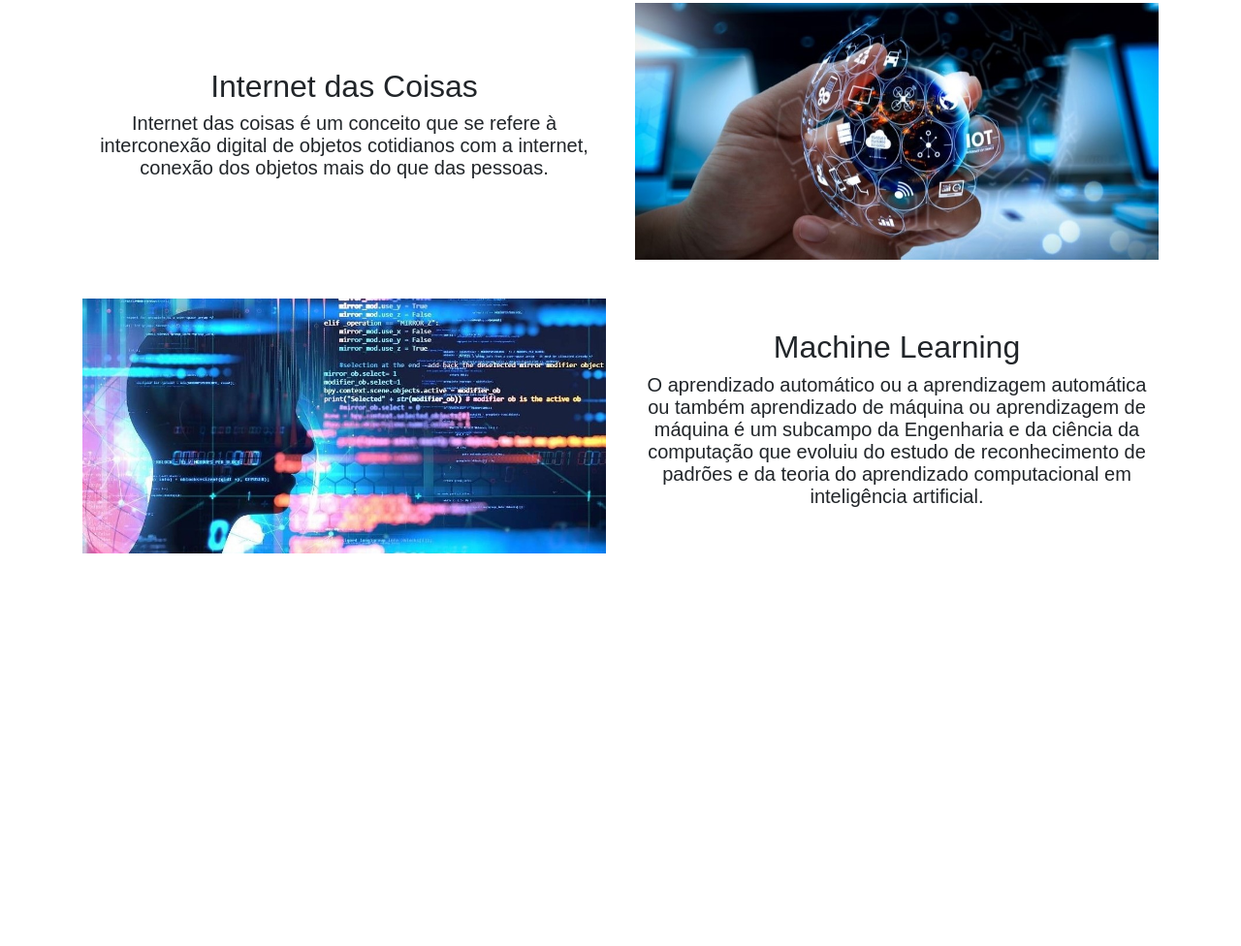
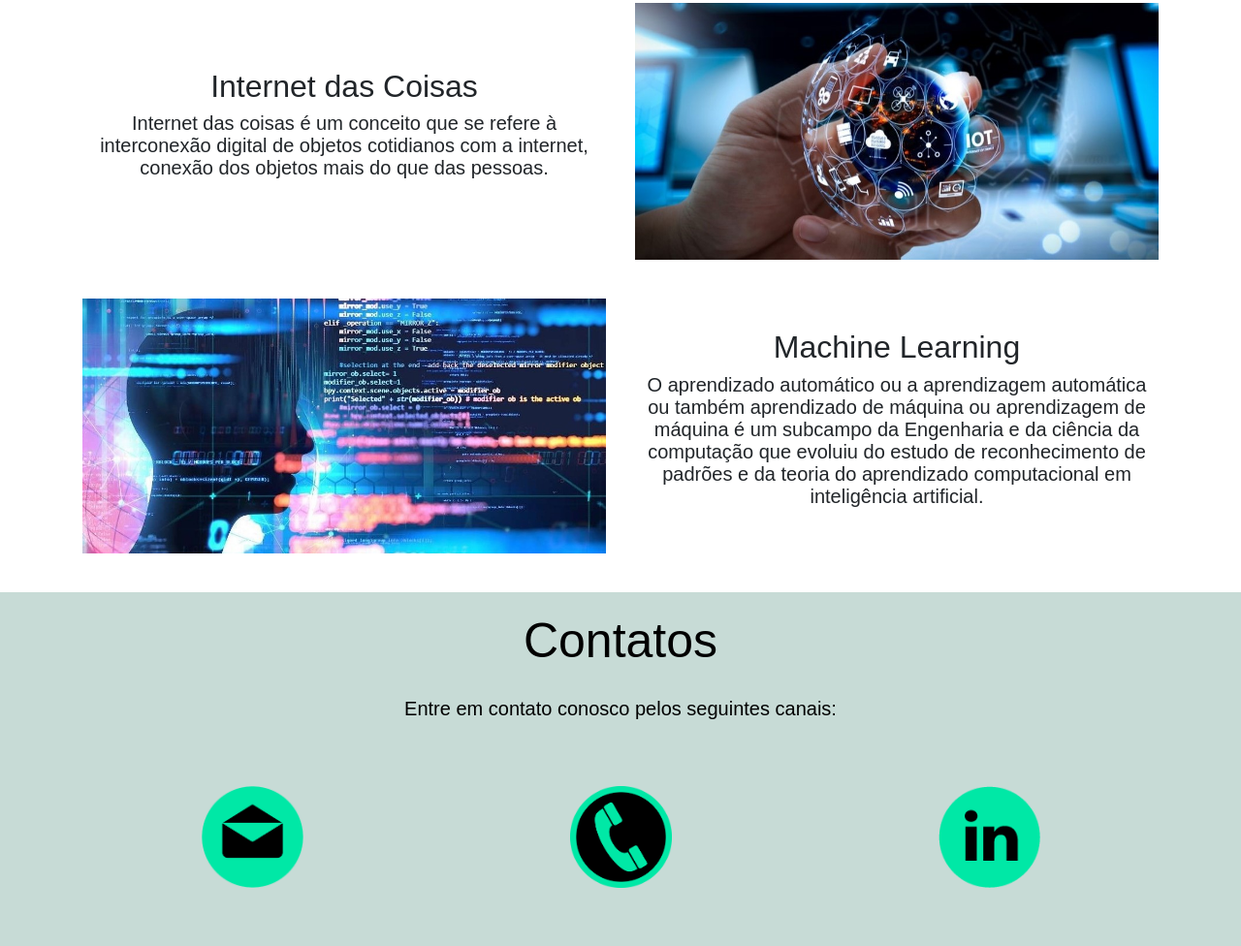
Before and after one commit to marcusmarinhob/bootstrap-studies, a plain HTML site: page index.html in a window 1280 px wide. Shown: the part 1038-2014 px from the top of the page at 97% size. Before the commit the page ends 1649 px from the top, so only its background shows below. Drawn offline with Linux system fonts and the light colour scheme.

Commit message:
Adicionando seção de 'Contatos'

```diff
--- a/css/styles.css
+++ b/css/styles.css
@@ -8,6 +8,11 @@ body{
 
 .quem-somos{
     background-color: #00e8a6;
+}
+
+.contatos{
+    background-color: #c7dbd6;
+    color: #000000
 }
 
 .margin{
--- a/index.html
+++ b/index.html
@@ -23,7 +23,7 @@
                 </li>
 
                 <li class="nav-item">
-                    <a class="nav-link" href="#">Serviços</a>
+                    <a class="nav-link" href="#contatos">Contatos</a>
                 </li>
 
             </ul>
@@ -86,5 +86,26 @@
                 </div>
           </div>
       </section>
+
+      <section id="contatos">
+        <div class="container-fluid contatos text-center margin">
+            <h1> Contatos </h1>
+            <h5 class="margin">Entre em contato conosco pelos seguintes canais:</h5>
+            <div class="container margin">
+                <div class="row">
+                    <div class="col-lg-4 margin">
+                        <img src="img/mail.png" width="30%">
+                    </div>
+                    <div class="col-lg-4 margin">
+                        <img src="img/phone.png" width="30%">
+                    </div>
+                    <div class="col-lg-4 margin">
+                        <img src="img/linkedin.png" width="30%">
+                    </div>
+                </div>
+            </div>
+
+        </div>
+      </section>
 </body>
 </html>
```
Also changed, not shown: img/linkedin.png (added), img/mail.png (added), img/phone.png (added).
